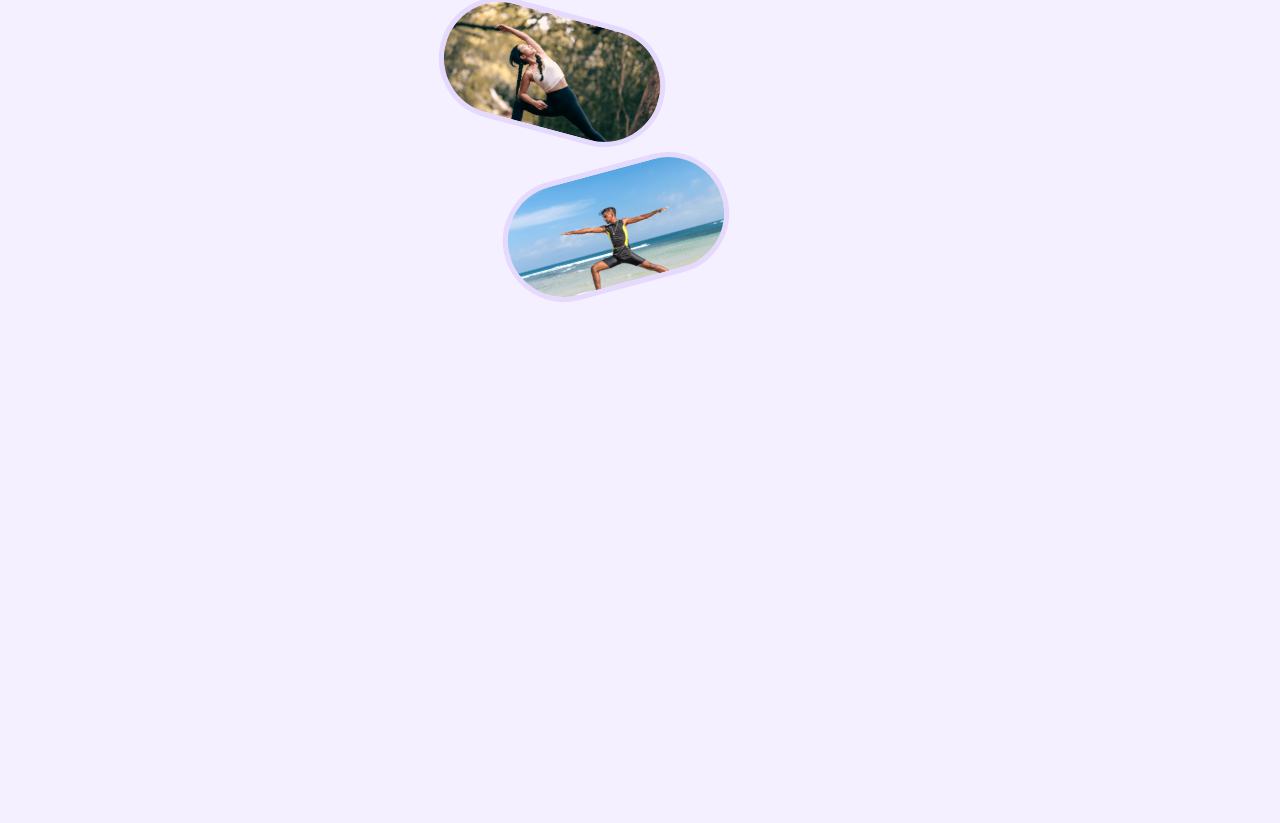
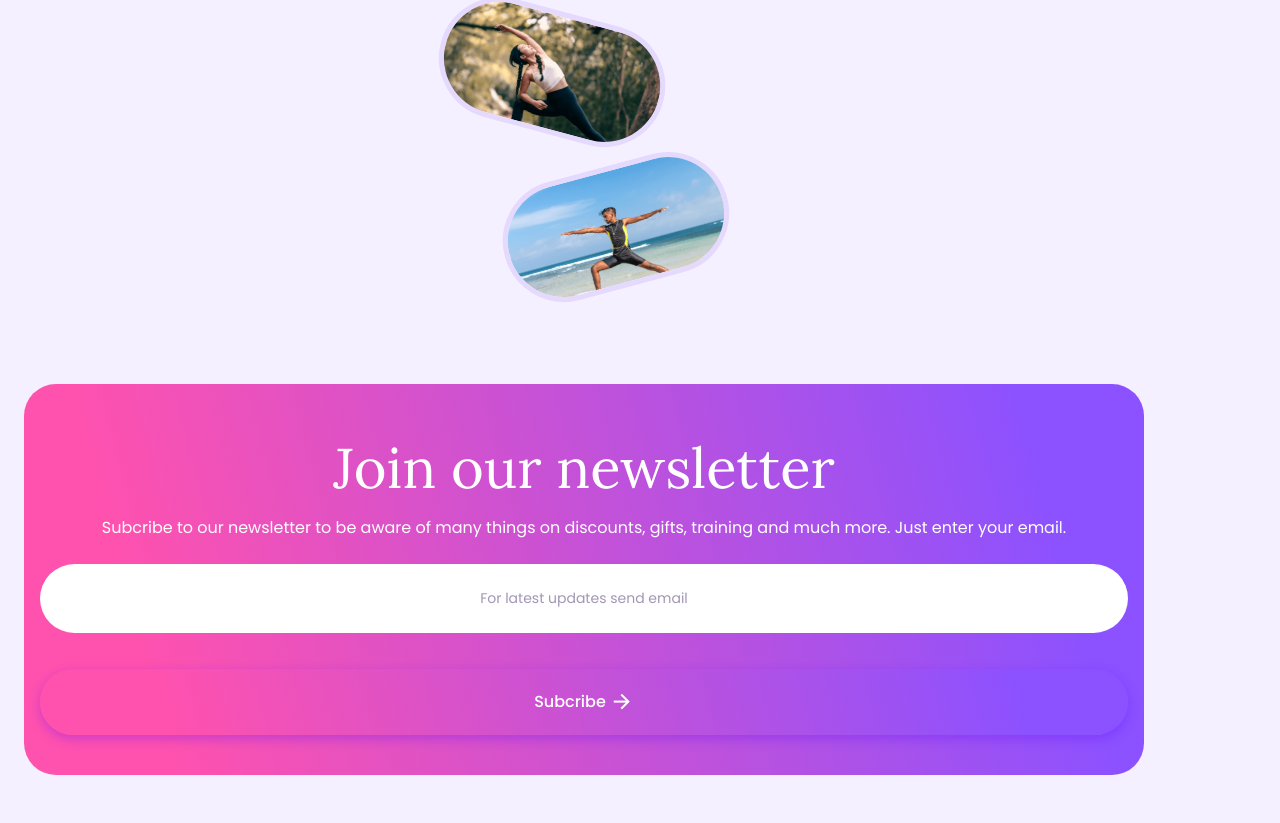
Before and after one commit to T0m-my/responsive-yoga-website, a plain HTML site: page index.html in a window 1280 px wide. Shown: the part 3602-4425 px from the top of the page. Before the commit the page ends 3906 px from the top, so only its background shows below. Drawn offline with nearby package versions, Linux system fonts and the light colour scheme.

Commit message:
create a Join section with an h2, p, form input, and a form button. Add styles to the elements.

```diff
--- a/css/styles.css
+++ b/css/styles.css
@@ -616,7 +616,58 @@ img {
 }
 
 /*=============== JOIN ===============*/
+.join__container {
+  padding-bottom: 2rem;
+}
 
+.join__content {
+  display: grid;
+  row-gap: 1.5rem;
+  background: var(--gradient-color);
+  /* -webkit-background-clip: text;
+  color: transparent; */
+  padding: 3rem 1rem 2.5rem;
+  border-radius: 2rem;
+  text-align: center;
+}
+
+.join__title,
+.join__description {
+  color: var(--white-color);
+}
+
+.join__title {
+  font-size: var(--big-font-size);
+  font-family: var(--second-font);
+  margin-bottom: .75rem;
+}
+
+.join__input,
+.join__button {
+  width: 100%;
+  outline: none;
+  border: none;
+}
+
+.join__input {
+  padding: 1.5rem;
+  border-radius: 3rem;
+  margin-bottom: .75rem;
+  color: var(--title-color);
+  font-size: var(--small-font-size);
+  text-align: center;
+}
+
+.join__input::placeholder {
+  color: var(--text-color-light);
+}
+
+.join__button {
+  justify-content: center;
+  box-shadow: 0 4px 12px hsla(260, 100%, 52%, .3);
+  padding: 1.25rem;
+  cursor: pointer;
+}
 
 /*=============== FOOTER ===============*/
 
--- a/index.html
+++ b/index.html
@@ -190,6 +190,26 @@
         </div>
       </div>
     </section>
+    <section class="join section" id="join">
+      <div class="join__container container grid">
+        <div class="join__content">
+          <div>
+            <h2 class="join__title">
+              Join our newsletter
+            </h2>
+            <p class="join__description">
+              Subcribe to our newsletter to be aware of many things on discounts, gifts, training and much more. Just enter your email.
+            </p>
+          </div>
+          <form action="" class="join__form">
+            <input type="email" placeholder="For latest updates send email" class="join__input">
+          </form>
+          <button class="button join__button">
+            Subcribe <i class="ri-arrow-right-line"></i>
+          </button>
+        </div>
+      </div>
+    </section>
   </main>
   <script src="js/main.js"></script>
 </body>
```
